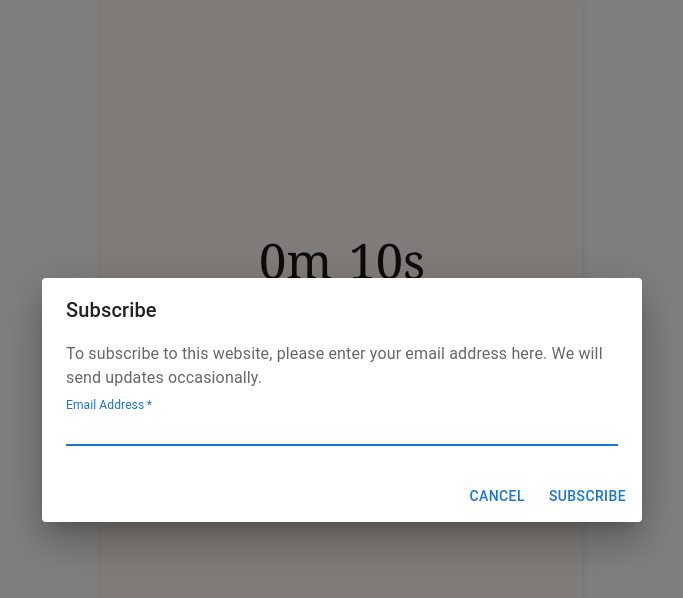
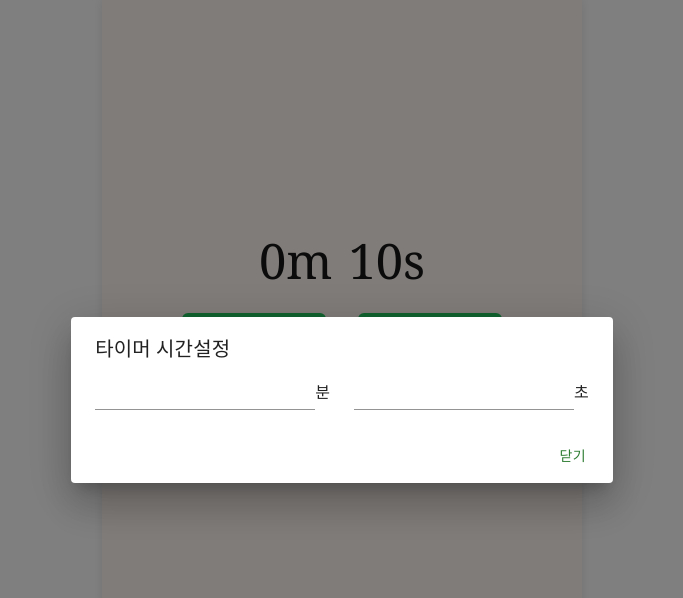
Before and after one commit to Azamman327/yes-tea, a Next.js app: page /timer in a window 1280 px wide. Both pictures are taken after a click on the button "EDIT TIME". Shown: the top 598 px of the page, without its empty margins (298-981 px from the left). Built offline with nearby package versions, Linux system fonts and the light colour scheme.

Commit message:
Style: modal 디자인, 내용 변경

```diff
--- a/src/app/timer/modal.tsx
+++ b/src/app/timer/modal.tsx
@@ -26,47 +26,30 @@ const EditModal: React.FC = () => {
 
   return (
     <>
-      <Button  onClick={handleClickOpen} className="w-full mt-5">
+      <Button onClick={handleClickOpen} color="success" sx={{ width: 1, mt: 4, }}>
         edit time
       </Button>
 
       <>
-      <Dialog
-        open={open}
-        onClose={handleClose}
-        PaperProps={{
-          component: 'form',
-          onSubmit: (event: React.FormEvent<HTMLFormElement>) => {
-            event.preventDefault();
-            const formData = new FormData(event.currentTarget);
-            const formJson = Object.fromEntries((formData as any).entries());
-            const email = formJson.email;
-            console.log(email);
-            handleClose();
-          },
-        }}
-      >
-        <DialogTitle>Subscribe</DialogTitle>
+      <Dialog open={open} onClose={handleClose}>
+        <DialogTitle>타이머 시간설정</DialogTitle>
         <DialogContent>
-          <DialogContentText>
-            To subscribe to this website, please enter your email address here. We
-            will send updates occasionally.
-          </DialogContentText>
           <TextField
-            autoFocus
-            required
-            margin="dense"
-            id="name"
-            name="email"
-            label="Email Address"
-            type="email"
-            fullWidth
             variant="standard"
+            size="small"
+            onChange={(e) => timeStore.updateMinutesState(Number(e.target.value))}
           />
+          분
+          <TextField
+            variant="standard"
+            size="small"
+            sx={{ ml: 3 }}
+            onChange={(e) => timeStore.updateSecondsState(Number(e.target.value))}
+          />
+          초
         </DialogContent>
         <DialogActions>
-          <Button onClick={handleClose}>Cancel</Button>
-          <Button type="submit">Subscribe</Button>
+          <Button onClick={handleClose} color="success">닫기</Button>
         </DialogActions>
       </Dialog>
       </>
@@ -77,10 +60,3 @@ const EditModal: React.FC = () => {
 export default function Component() {
   return <EditModal />;
 }
-
-
-{/* <Input name="minute" onChange={(e) => timeStore.updateMinutesState(Number(e.target.value))} size="sm" />
-분
-</span>
-<span className="flex flex-row items-center pr-8 w-1/3">
-<Input name="second" onChange={(e) => timeStore.updateSecondsState(Number(e.target.value))} size="sm" /> */}
```
